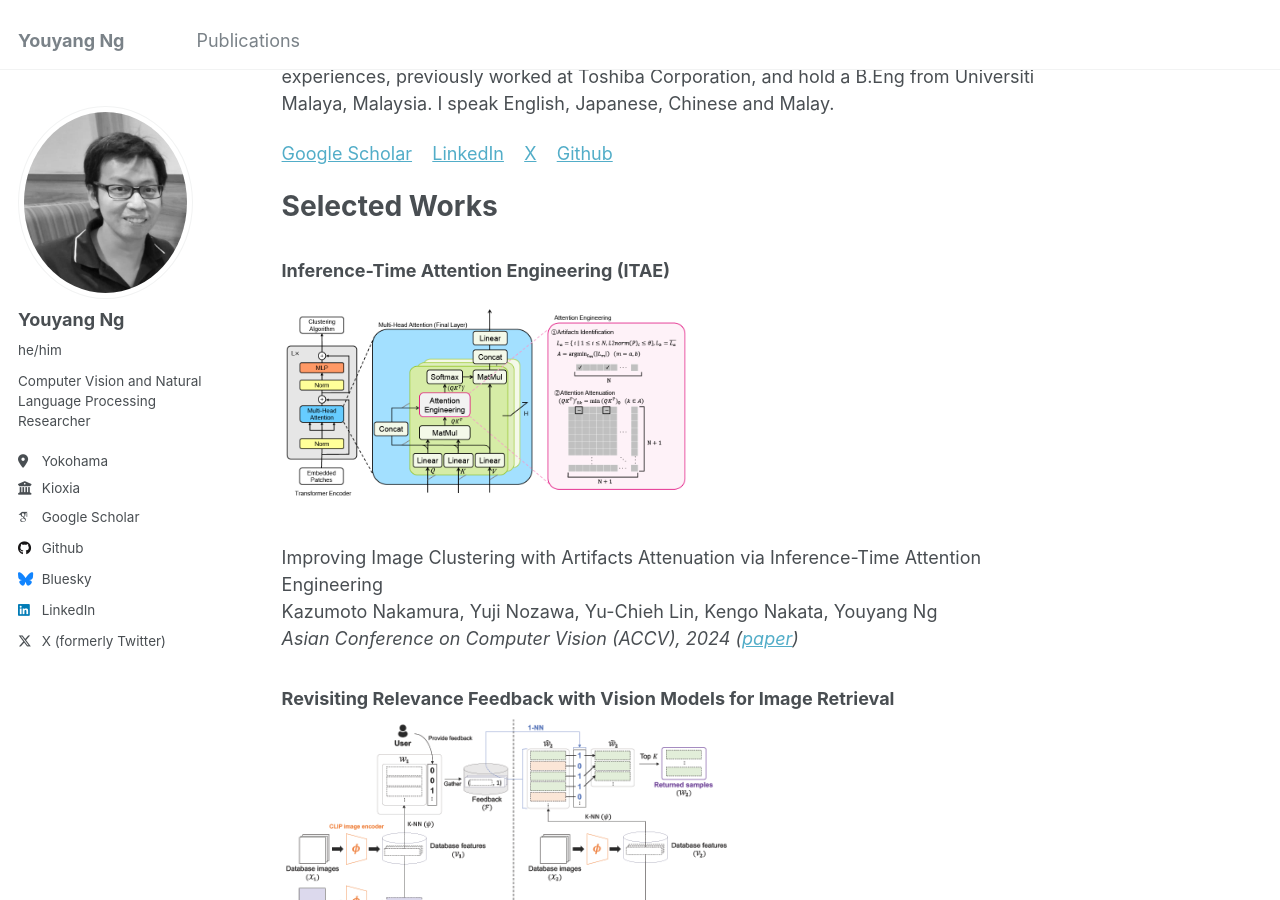
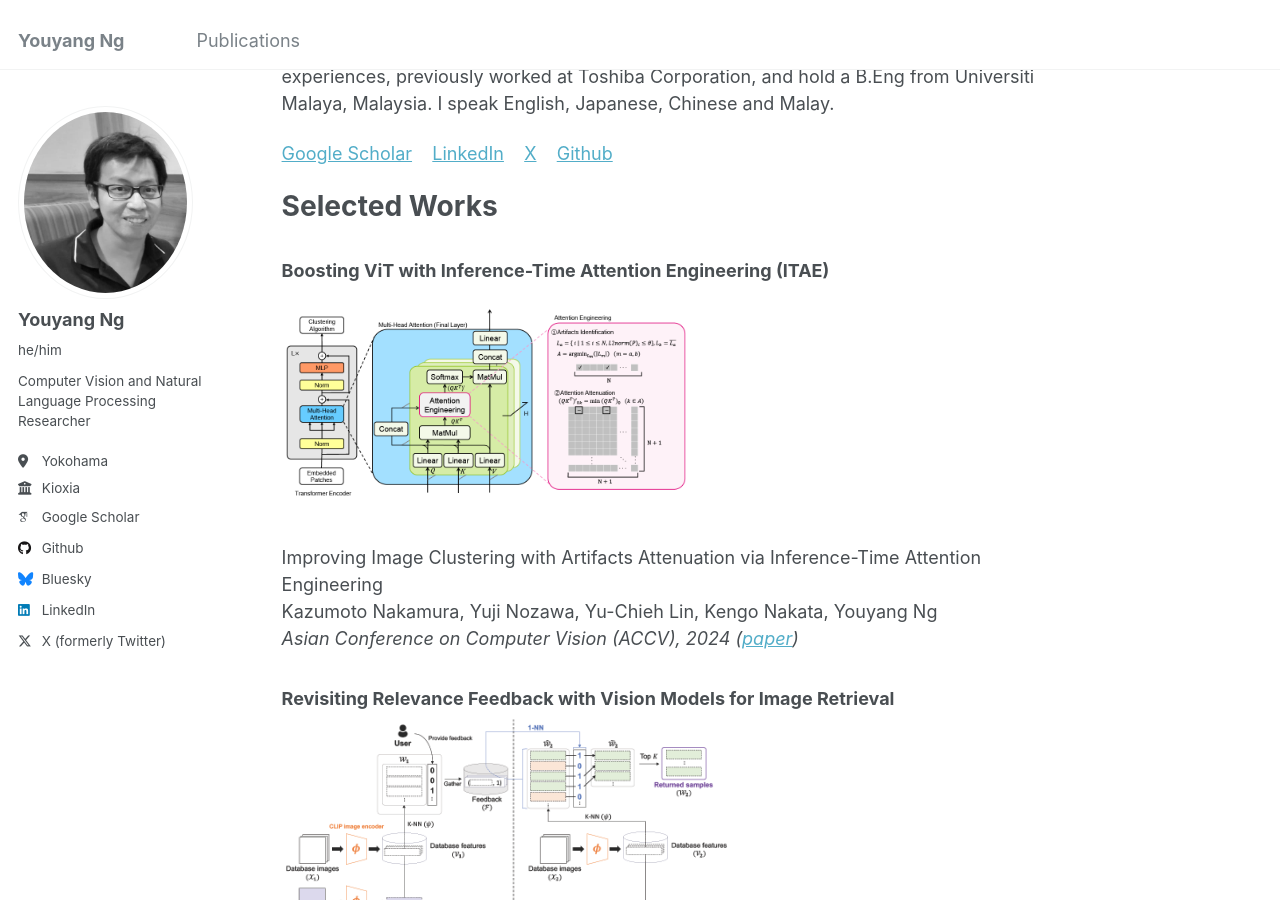
Before and after one commit to yy29/yy29.github.io, a Jekyll site: the page built from _pages/about.md, in a window 1280 px wide and 900 px high, scrolled down 352 px. Built offline with Jekyll 4.4.1, drawn with Linux system fonts in a browser that asks for light colours; some web fonts are replaced.

Commit message:
Update about.md

```diff
--- a/_pages/about.md
+++ b/_pages/about.md
@@ -15,7 +15,7 @@ I have co-authored more than 30 patents and research articles including publicat
 
 Selected Works
 ======
-### Inference-Time Attention Engineering (ITAE)
+### Boosting ViT with Inference-Time Attention Engineering (ITAE)
 <img style="height: 230px" src="../images/2024_itae.png">
 
 Improving Image Clustering with Artifacts Attenuation via Inference-Time Attention Engineering
```
